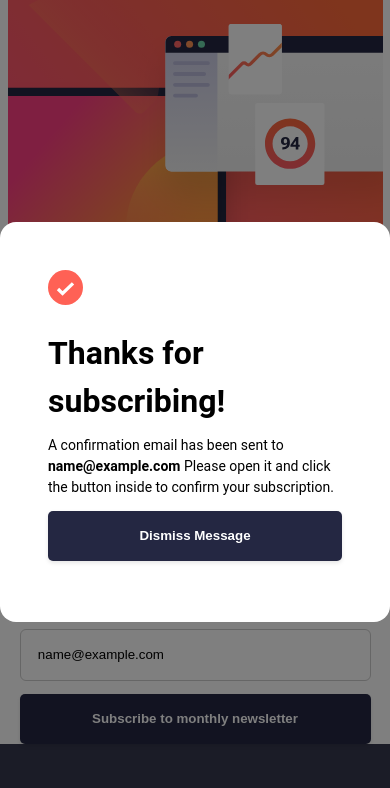
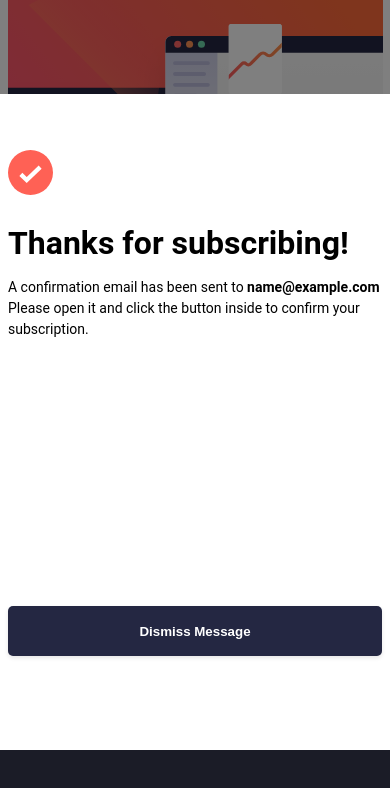
Before and after one commit to abmanaf/Newsletter-sign-up, a React (Vite) app: page / in a window 390 px wide. Both pictures are taken after typing "name@example.com" into the empty fields and a click on the button "Subscribe to monthly newsletter". Shown: the top 788 px of the page. Built offline with nearby package versions, Linux system fonts and the light colour scheme; a web font is replaced by a local one.

Commit message:
changes made

```diff
--- a/src/Modal.css
+++ b/src/Modal.css
@@ -31,3 +31,23 @@
     rgb(229, 40, 15) 70%
   );
 }
+
+@media only screen and (max-width: 400px) {
+  .modal-content {
+    width: 28rem;
+    height: 41rem;
+    background: white;
+    padding: 0.5em;
+    border-radius: 0;
+    text-align: center;
+  }
+
+  .img-thanks img {
+    margin-top: 3em;
+    width: 45px;
+    height: 45px;
+  }
+  .modal-button {
+    margin-top: 20em;
+  }
+}
```
